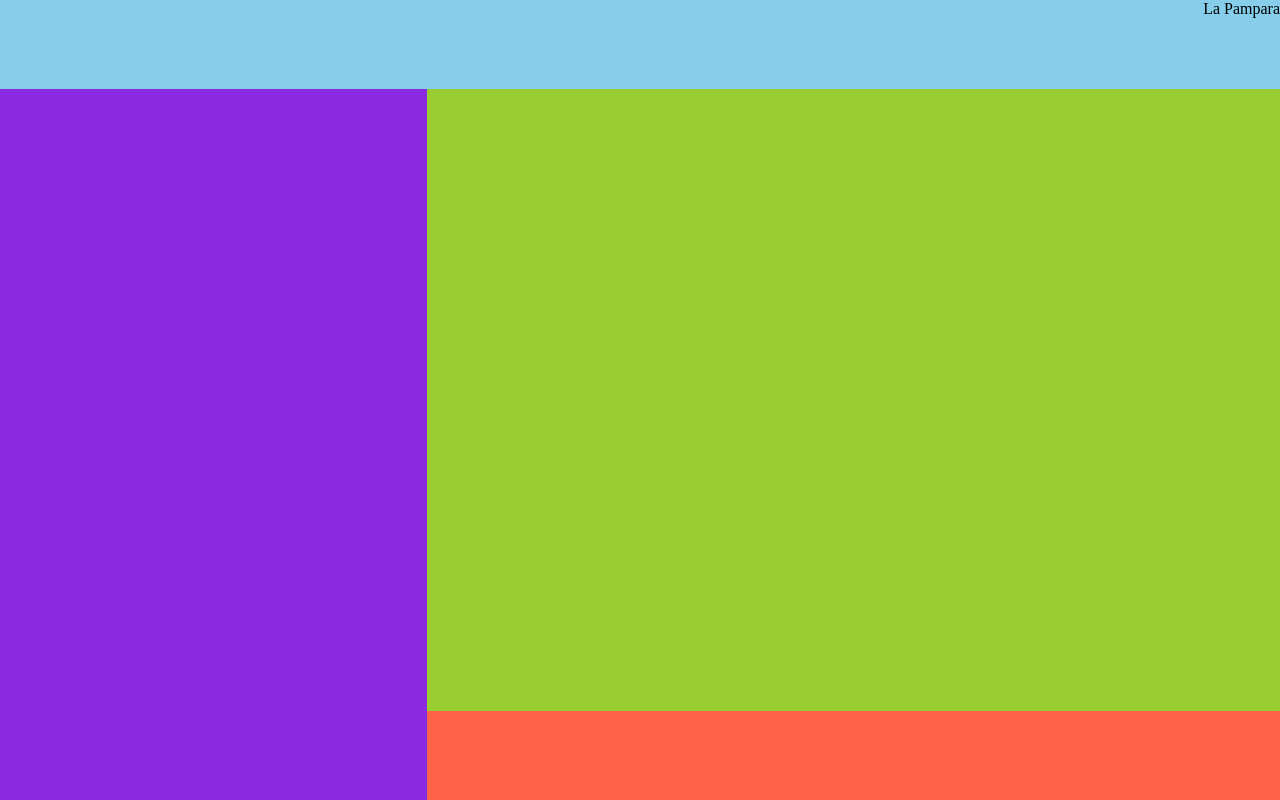
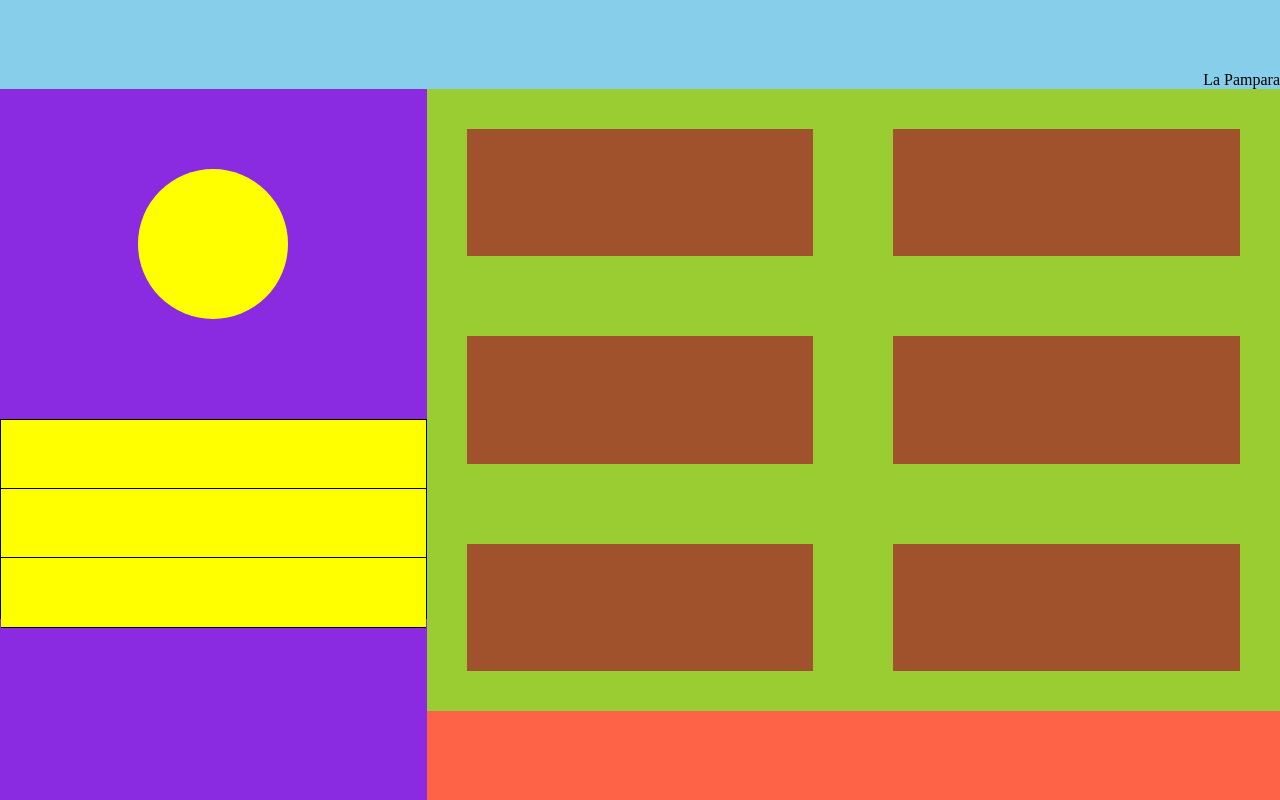
Before and after one commit to CoderBenjamin/Proyectoteamgit, a plain HTML site: page index.html in a window 1280 px wide. Drawn offline with Linux system fonts and the light colour scheme.

Commit message:
Parte izquierda completada

```diff
--- a/css/style.css
+++ b/css/style.css
@@ -16,20 +16,64 @@
     background-color: skyblue;
     display: grid;
     grid-column: span 2;
-    text-align:right;
+    align-items:end;
     justify-content: end;
 }
 .cuadro2{
     background-color: blueviolet;
+    grid-row: span 2;
     width: 100%;
     height: 100%;
-    display: grid;
-    grid-row: span 2;
+    display: flex;
+    flex-direction: column;
+    align-items: center;
+
 }
+.circulo{
+    width: 150px;
+    height: 150px;
+    background-color: yellow;
+    margin: 80px 0px 100px 0px;
+    border-radius: 50%;
+}
+.lineas{
+    width: 100%;
+    height: 200px;
+    background-color: gold;
+    border: 1px solid black;
+}
+
 .cuadro3{
     background-color: yellowgreen;
     width: 100%;
     height: 100%;
+    display: grid;
+    grid-template-columns: 1fr 1fr;
+    grid-template-rows: 1fr 1fr 1fr;
+}
+.cuadro3 > :nth-child(1){
+    background-color: sienna;
+    margin: 40px;
+}
+.cuadro3 > :nth-child(2){
+    background-color: sienna;
+    margin: 40px;
+}
+.cuadro3 > :nth-child(3){
+    background-color: sienna;
+    margin: 40px;
+}
+.cuadro3 > :nth-child(4){
+    background-color: sienna;
+    margin: 40px;
+}
+.cuadro3 > :nth-child(5){
+    background-color: sienna;
+    margin: 40px;
+}
+.cuadro3 > :nth-child(6){
+    background-color: sienna;
+    margin: 40px;
 }
 .cuadro4{
     background-color: tomato;
@@ -40,10 +84,16 @@
     background-color: slategray;
     width: 100%;
     height: 100%;
+    grid: ;
 }
 .cuadro6{
     background-color: brown;
     width: 100%;
     height: 100%;
 }
-.square1
+.linea1,.linea2,.linea3{
+    width: 100%;
+    height: 35%;
+    background-color: yellow;
+    border-bottom: 1px solid black;
+}
--- a/index.html
+++ b/index.html
@@ -11,7 +11,15 @@
         <div class="cuadro1">
             La Pampara
         </div>
-            <div class="cuadro2"></div>
+        <div class="cuadro2">
+            <div class="circulo"></div>
+            <div class="lineas">
+                <div class="linea1"></div>
+                <div class="linea2"></div>
+                <div class="linea3"></div>
+            </div>
+            <div class="vacio"></div>
+        </div>
         <div class="cuadro3">
             <div class="square1"></div>
             <div class="square2"></div>
@@ -21,8 +29,6 @@
             <div class="square6"></div>
         </div>
         <div class="cuadro4"></div>
-            <div class="cuadro5"></div>
-            <div class="cuadro6"></div>
     </div>
 </body>
 </html>
```
Lines whose indentation alone changed are shown as unchanged.
